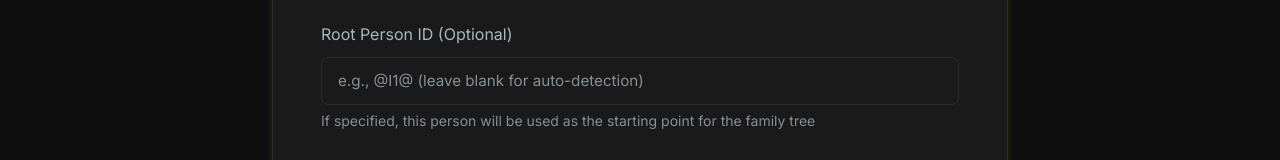
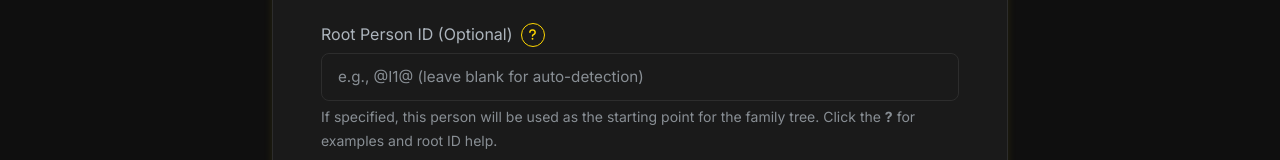
Before and after one commit to bryant0918/Saga-Webpage, a website: page gedcom.html in a window 1280 px wide. Shown: the part 1897-2057 px from the top of the page. Drawn offline with nearby package versions, Linux system fonts and the light colour scheme; a web font is replaced by a local one.

Commit message:
add for gedcom page too

```diff
--- a/gedcom.html
+++ b/gedcom.html
@@ -483,7 +483,8 @@
                                     <div class="form-text">
                                         If specified, this person will be used
                                         as the starting point for the family
-                                        tree
+                                        tree. Click the <strong>?</strong> for
+                                        examples and root ID help.
                                     </div>
                                 </div>
 
@@ -650,6 +651,7 @@
 
         <!-- Bootstrap JS -->
         <script src="https://cdn.jsdelivr.net/npm/bootstrap@5.3.0/dist/js/bootstrap.bundle.min.js"></script>
+        <script src="person-id-hint.js"></script>
 
         <!-- Custom JS -->
         <script src="price-calculator.js"></script>
@@ -658,6 +660,24 @@
         <script>
             // Enhanced file input functionality
             document.addEventListener("DOMContentLoaded", function () {
+                if (window.PersonIdHint && typeof window.PersonIdHint.attach === "function") {
+                    window.PersonIdHint.attach({
+                        fieldId: "rootPointer",
+                        modalTitle: "Root Person ID Help",
+                        introText: "Your selected root person appears in a different place based on tree type. Use these examples to confirm you selected the right person.",
+                        instructionsHeading: "How to set Root Person ID in GEDCOM",
+                        instructionsHtml:
+                            '<ol class="mb-0">' +
+                            "<li>You can leave this blank and we will auto-detect a starting person.</li>" +
+                            "<li>If you want a specific person, open your GEDCOM file in a text editor and find lines like <code>0 @I1@ INDI</code>.</li>" +
+                            "<li>Copy that person pointer exactly (including <code>@</code> signs, e.g., <code>@I1@</code>).</li>" +
+                            "<li>Paste it into the Root Person ID field on this page.</li>" +
+                            "</ol>",
+                        buttonAriaLabel: "Show root person help",
+                        buttonTitle: "How to choose and find a Root Person ID",
+                    });
+                }
+
                 const fileInput = document.getElementById("gedcomFile");
                 const fileDisplay = document.querySelector(
                     ".file-input-display",
--- /dev/null
+++ b/person-id-hint.js
@@ -0,0 +1,181 @@
+(function () {
+    "use strict";
+
+    var STYLE_ID = "person-id-hint-styles";
+    var MODAL_ID = "personIdHintModal";
+
+    function ensureStyles() {
+        if (document.getElementById(STYLE_ID)) {
+            return;
+        }
+
+        var style = document.createElement("style");
+        style.id = STYLE_ID;
+        style.textContent = `
+            .person-id-hint-btn {
+                width: 24px;
+                height: 24px;
+                border-radius: 50%;
+                border: 1px solid var(--gold-primary);
+                background-color: transparent;
+                color: var(--gold-primary);
+                display: inline-flex;
+                align-items: center;
+                justify-content: center;
+                font-size: 0.75rem;
+                line-height: 1;
+                padding: 0;
+                transition: all 0.2s ease;
+            }
+
+            .person-id-hint-btn:hover,
+            .person-id-hint-btn:focus {
+                background-color: var(--gold-primary);
+                color: var(--deep-black);
+                box-shadow: 0 0 0 0.2rem rgba(255, 215, 0, 0.18);
+            }
+
+            .person-id-hint-image {
+                width: 100%;
+                height: auto;
+                border-radius: 8px;
+                border: 1px solid rgba(255, 215, 0, 0.35);
+            }
+        `;
+        document.head.appendChild(style);
+    }
+
+    function ensureModal() {
+        if (document.getElementById(MODAL_ID)) {
+            return;
+        }
+
+        var modalWrapper = document.createElement("div");
+        modalWrapper.innerHTML = `
+            <div
+                class="modal fade"
+                id="${MODAL_ID}"
+                tabindex="-1"
+                aria-labelledby="${MODAL_ID}Label"
+                aria-hidden="true"
+            >
+                <div class="modal-dialog modal-xl modal-dialog-scrollable">
+                    <div class="modal-content" style="background-color: var(--primary-black); border-color: var(--gold-primary);">
+                        <div class="modal-header" style="border-color: var(--light-black);">
+                            <h5 class="modal-title" id="${MODAL_ID}Label" style="color: var(--gold-primary);">Person ID Help</h5>
+                            <button
+                                type="button"
+                                class="btn-close btn-close-white"
+                                data-bs-dismiss="modal"
+                                aria-label="Close"
+                            ></button>
+                        </div>
+                        <div class="modal-body">
+                            <p id="${MODAL_ID}Intro" style="color: var(--text-gray);">
+                                Your selected person appears in a different place based on tree type.
+                            </p>
+                            <div class="row g-3 mb-4">
+                                <div class="col-md-6">
+                                    <div class="p-2 rounded" style="background-color: rgba(255, 215, 0, 0.05);">
+                                        <img
+                                            src="assets/starting_person_hint_ancestor.png"
+                                            alt="Ancestor chart example showing selected person location"
+                                            class="person-id-hint-image mb-2"
+                                        />
+                                        <p class="mb-0" style="font-size: 0.9rem; color: var(--text-gray);">
+                                            <strong style="color: var(--gold-primary);">Ancestor Tree:</strong>
+                                            The selected person appears in this highlighted position.
+                                        </p>
+                                    </div>
+                                </div>
+                                <div class="col-md-6">
+                                    <div class="p-2 rounded" style="background-color: rgba(255, 215, 0, 0.05);">
+                                        <img
+                                            src="assets/starting_person_hint_descendant.png"
+                                            alt="Descendant chart example showing selected person location"
+                                            class="person-id-hint-image mb-2"
+                                        />
+                                        <p class="mb-0" style="font-size: 0.9rem; color: var(--text-gray);">
+                                            <strong style="color: var(--gold-primary);">Descendant Tree:</strong>
+                                            The selected person appears in this highlighted position.
+                                        </p>
+                                    </div>
+                                </div>
+                            </div>
+                            <h6 id="${MODAL_ID}Heading" style="color: var(--gold-primary);">How to choose the right person</h6>
+                            <div id="${MODAL_ID}Instructions" style="color: var(--text-gray);"></div>
+                        </div>
+                    </div>
+                </div>
+            </div>
+        `;
+
+        document.body.appendChild(modalWrapper.firstElementChild);
+    }
+
+    function setModalContent(options) {
+        var titleEl = document.getElementById(MODAL_ID + "Label");
+        var introEl = document.getElementById(MODAL_ID + "Intro");
+        var headingEl = document.getElementById(MODAL_ID + "Heading");
+        var instructionsEl = document.getElementById(MODAL_ID + "Instructions");
+
+        if (titleEl && options.modalTitle) {
+            titleEl.textContent = options.modalTitle;
+        }
+        if (introEl && options.introText) {
+            introEl.textContent = options.introText;
+        }
+        if (headingEl && options.instructionsHeading) {
+            headingEl.textContent = options.instructionsHeading;
+        }
+        if (instructionsEl) {
+            instructionsEl.innerHTML = options.instructionsHtml || "";
+        }
+    }
+
+    function attach(options) {
+        var config = options || {};
+        var fieldId = config.fieldId;
+        if (!fieldId) {
+            return false;
+        }
+
+        var label = document.querySelector('label[for="' + fieldId + '"]');
+        if (!label || label.dataset.personHintAttached === "true") {
+            return false;
+        }
+
+        ensureStyles();
+        ensureModal();
+
+        var wrapper = document.createElement("div");
+        wrapper.className = "d-flex align-items-center gap-2 mb-1";
+        label.parentNode.insertBefore(wrapper, label);
+        wrapper.appendChild(label);
+        label.classList.add("mb-0");
+
+        var button = document.createElement("button");
+        button.type = "button";
+        button.className = "person-id-hint-btn";
+        button.setAttribute("data-bs-toggle", "modal");
+        button.setAttribute("data-bs-target", "#" + MODAL_ID);
+        button.setAttribute(
+            "aria-label",
+            config.buttonAriaLabel || "Show person ID help",
+        );
+        button.title = config.buttonTitle || "Show person ID help";
+        button.innerHTML = '<i class="fas fa-question"></i>';
+
+        button.addEventListener("click", function () {
+            setModalContent(config);
+        });
+
+        wrapper.appendChild(button);
+        label.dataset.personHintAttached = "true";
+        return true;
+    }
+
+    window.PersonIdHint = {
+        attach: attach,
+    };
+})();
```
Also changed, not shown: familysearch-config.html (+20 -109 lines).
